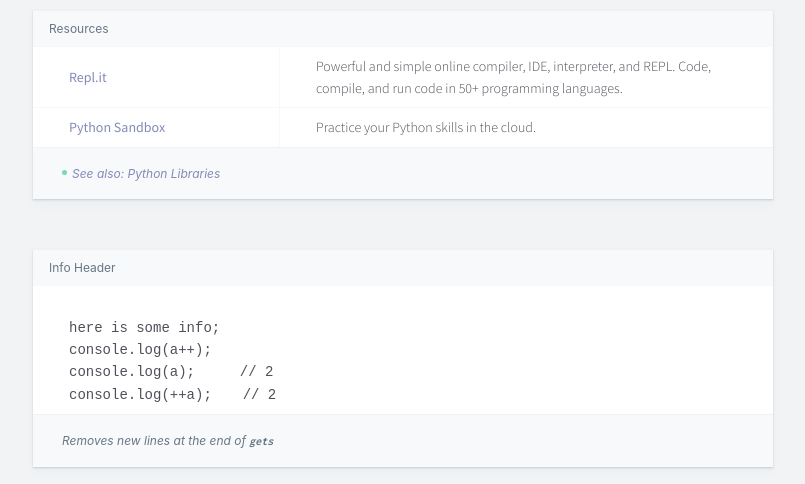
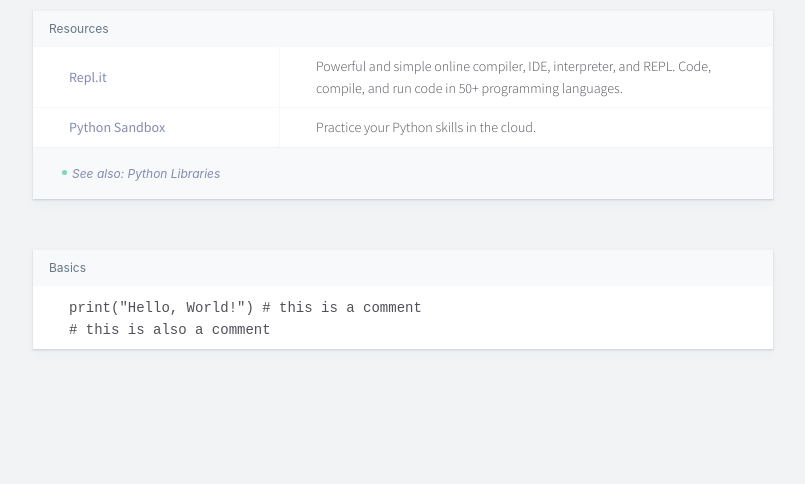
Before and after one commit to meaghanbass/notes-tcss, a Gatsby site: page /development/python in a window 1280 px wide. Shown: the part 216-700 px from the top of the page, without its empty margins (237-1042 px from the left). Built offline with nearby package versions, Linux system fonts and the light colour scheme; Gatsby itself is replaced by a stand-in of ours.

Commit message:
updated python.md

```diff
--- a/src/components/markdown.css
+++ b/src/components/markdown.css
@@ -137,6 +137,10 @@
     display: block;
 }
 
+.markdown .card .nobullet code:first-of-type {
+    margin-top: -20px;
+}
+
 .markdown .card code {
     display: inline-block;
 }
--- a/src/pages/development/python.md
+++ b/src/pages/development/python.md
@@ -1,6 +1,6 @@
 ---
 title: "Python"
-tag: ["dev","language","algorithms"]
+tag: ["dev","language",]
 ---
 
 <div class="card">
@@ -22,13 +22,11 @@ tag: ["dev","language","algorithms"]
 
 <div class="card">
     <ul>
-        <h4>Info Header</h4>
+        <h4>Basics</h4>
             <li class="nobullet">
-                <code>here is some info;</code>
-                <code>console.log(a++);</code>
-                <code>console.log(a); &ensp;&ensp;&ensp;&ensp; // 2</code>
-                <code>console.log(++a); &ensp;&ensp; // 2</code>
+                <code>print("Hello, World!") # this is a comment</code>
+                <code># this is also a comment</code>
             </li>
-        <section>Removes new lines at the end of <code>gets</code></section>
+        <!-- <section>Removes new lines at the end of <code>gets</code></section> -->
     </ul>
 </div>
```
